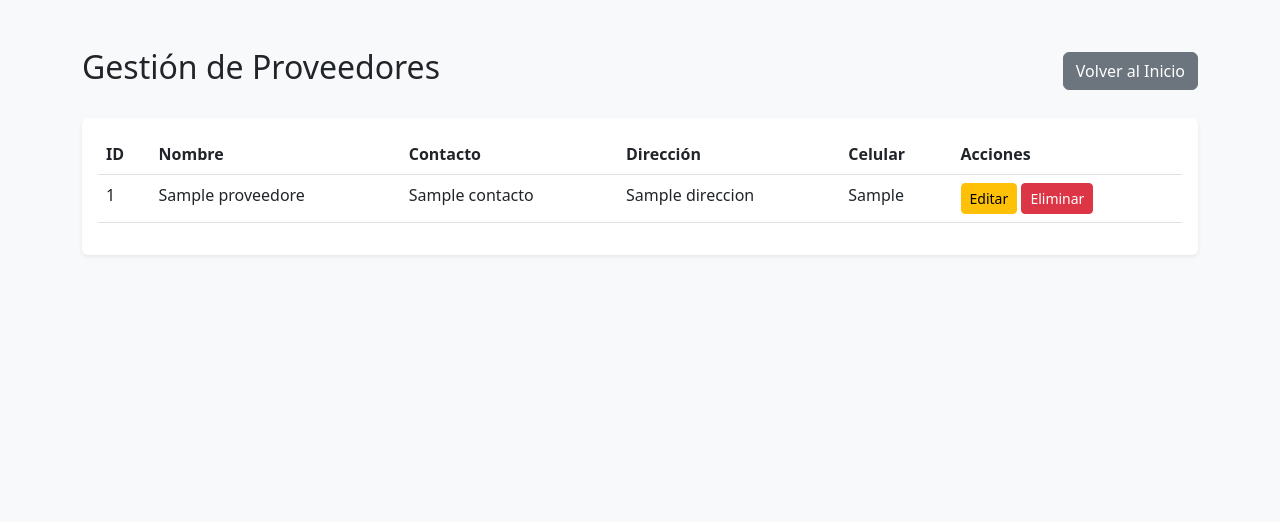
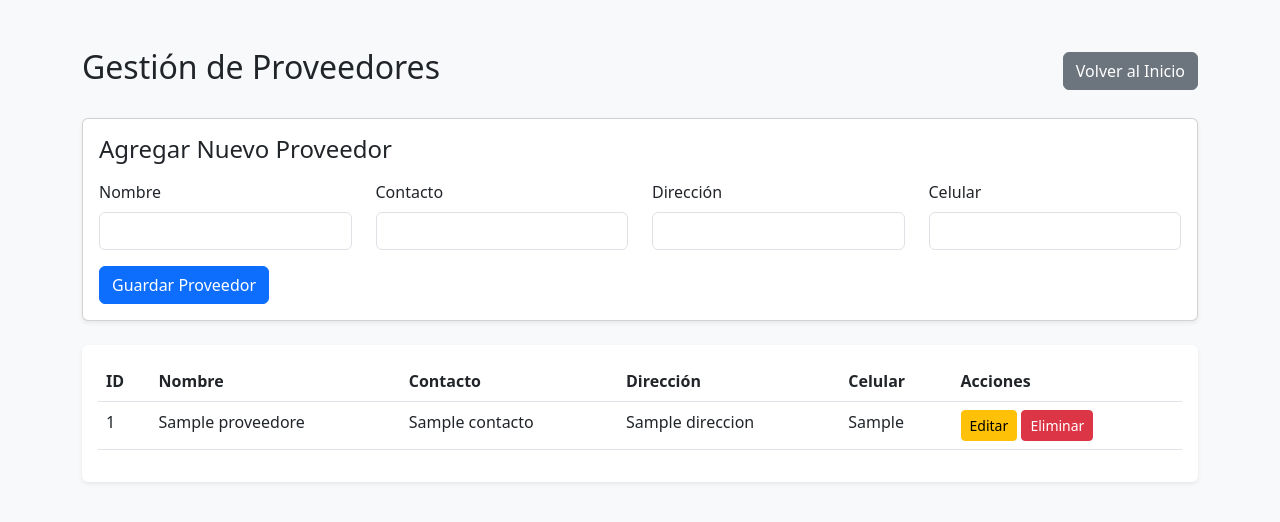
Before and after one commit to Andresmoreno1995-18/sistema-inventario-flask, a Flask app: page /proveedores in a window 1280 px wide. Shown: the top 522 px of the page. Run offline with Flask 3, Linux system fonts and the light colour scheme; the visitor is signed in with stand-in values (Sample User, id 1); a database or web service that is not in the repository returns one stand-in record (values such as "Sample title"); some libraries are stand-ins or nearby versions.

Commit message:
Agregar tabla de proveedores con acciones y estilos

```diff
--- a/templates/proveedores.html
+++ b/templates/proveedores.html
@@ -6,13 +6,41 @@
     <link href="https://cdn.jsdelivr.net/npm/bootstrap@5.3.0/dist/css/bootstrap.min.css" rel="stylesheet">
 </head>
 <body class="bg-light">
-    <div class="container mt-5">
+    <div class="container mt-5 mb-5">
         <div class="d-flex justify-content-between align-items-center mb-4">
             <h2>Gestión de Proveedores</h2>
             <a href="{{ url_for('index') }}" class="btn btn-secondary">Volver al Inicio</a>
         </div>
 
-        <!-- Tabla Estilizada con tus clases CSS -->
+        <!-- Formulario para Agregar Proveedor -->
+        <div class="card shadow-sm mb-4">
+            <div class="card-body">
+                <h4 class="mb-3">Agregar Nuevo Proveedor</h4>
+                <form method="POST">
+                    <div class="row">
+                        <div class="col-md-3 mb-3">
+                            <label class="form-label">Nombre</label>
+                            <input type="text" name="nombre" class="form-control" required>
+                        </div>
+                        <div class="col-md-3 mb-3">
+                            <label class="form-label">Contacto</label>
+                            <input type="text" name="contacto" class="form-control">
+                        </div>
+                        <div class="col-md-3 mb-3">
+                            <label class="form-label">Dirección</label>
+                            <input type="text" name="direccion" class="form-control">
+                        </div>
+                        <div class="col-md-3 mb-3">
+                            <label class="form-label">Celular</label>
+                            <input type="text" name="numero_celular" class="form-control">
+                        </div>
+                    </div>
+                    <button type="submit" class="btn btn-primary">Guardar Proveedor</button>
+                </form>
+            </div>
+        </div>
+
+        <!-- Tabla Estilizada de Proveedores -->
         <div class="table-box shadow-sm rounded bg-white p-3">
             <table class="resizable-table table">
                 <thead>
```
